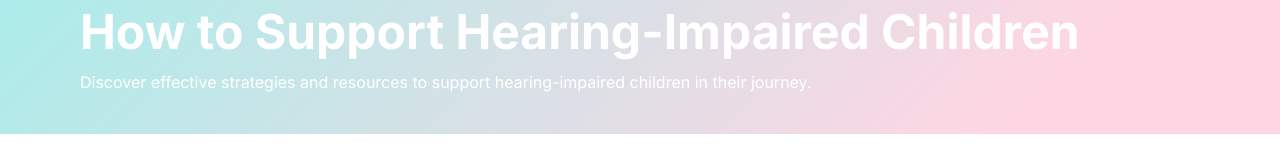
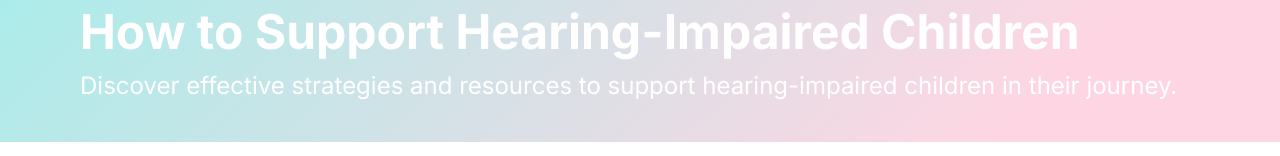
Before and after one commit to victorwkb/AuslanStar, a Next.js app in the folder webapp/: page /resources/support in a window 1280 px wide. Shown: the part 136-292 px from the top of the page. Built offline with nearby package versions, Linux system fonts and the light colour scheme; grey boxes are pictures that could not be loaded.

Commit message:
support page ui mofidied

```diff
--- a/webapp/app/resources/support/page.tsx
+++ b/webapp/app/resources/support/page.tsx
@@ -12,7 +12,7 @@ const ResourcesPage = () => {
                     <h1 className="text-5xl font-bold text-white leading-tight whitespace-normal">
                         How to Support Hearing-Impaired Children
                     </h1>
-                    <p className="text-1xl text-white mt-2">
+                    <p className="text-2xl text-white mt-2">
                         Discover effective strategies and resources to support hearing-impaired children in their journey.
                     </p>
                 </div>
```
